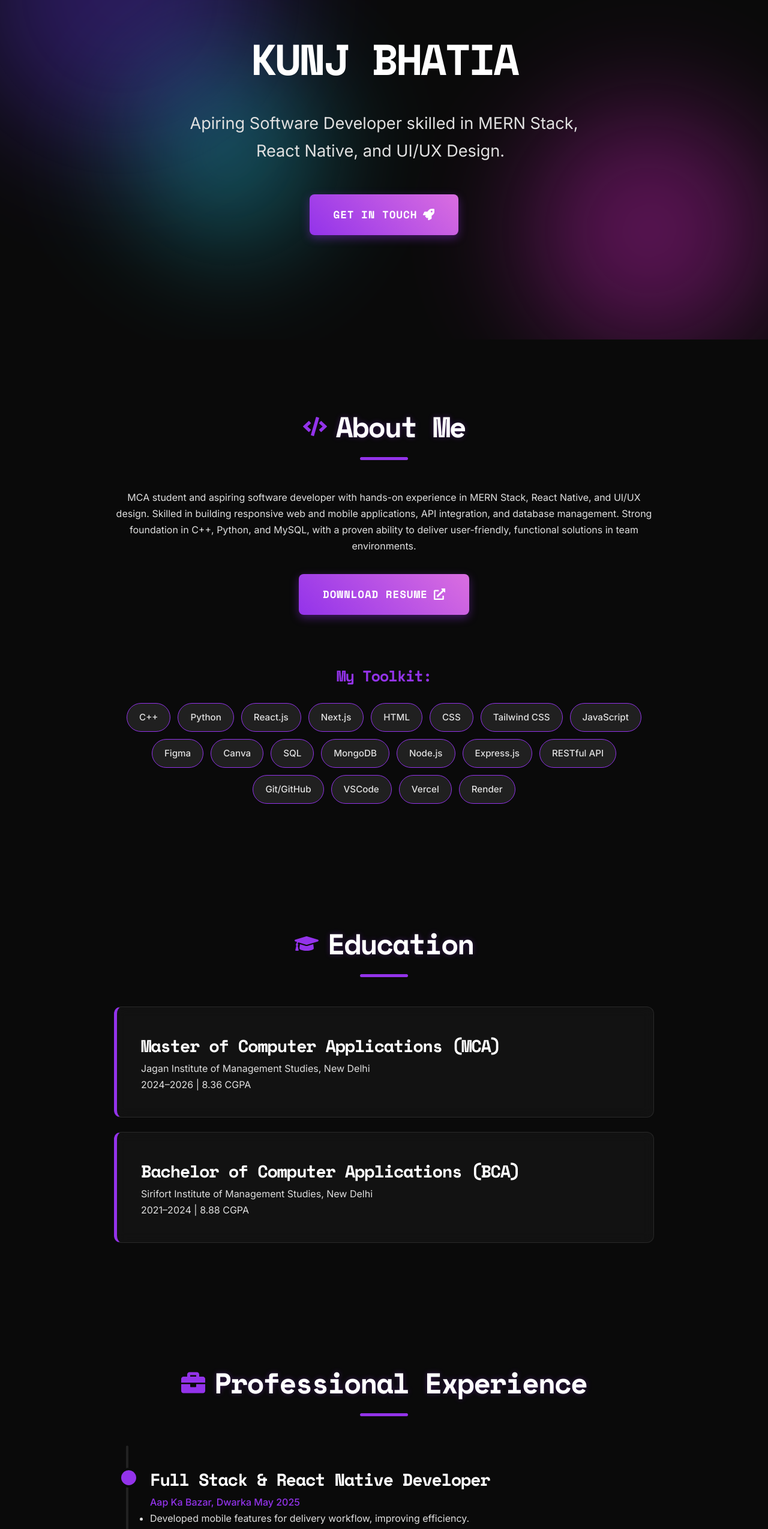
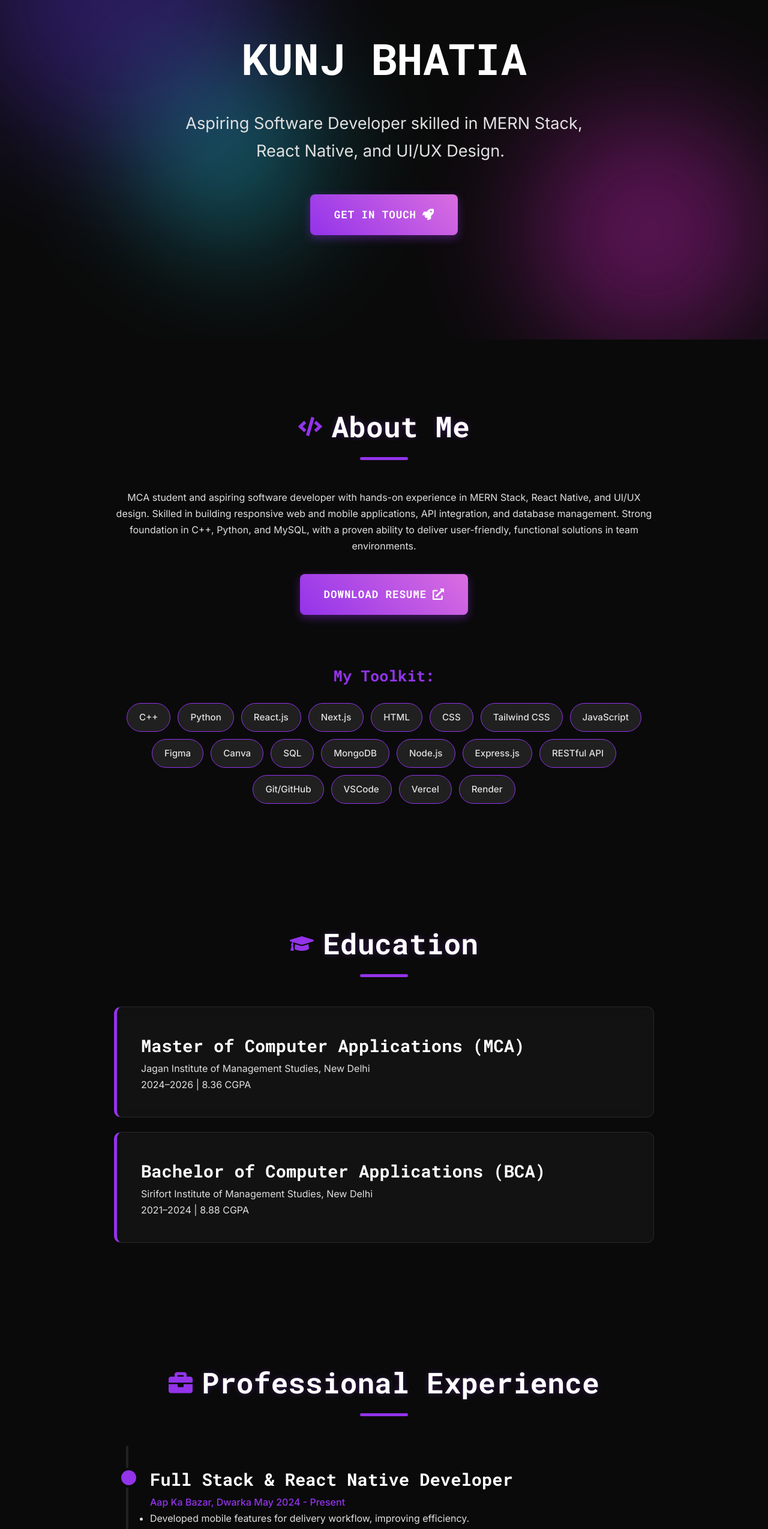
Before and after one commit to kunjbhatia23/Portfolio, a React (Vite) app in the folder kunjportfolio/: page / in a window 1280 px wide. Shown: the part 234-2783 px from the top of the page at 60% size. Built offline with nearby package versions, Linux system fonts and the light colour scheme.

Commit message:
Refactor typewriter hook for improved state management and update portfolio durations

```diff
--- a/kunjportfolio/src/App.jsx
+++ b/kunjportfolio/src/App.jsx
@@ -8,7 +8,7 @@ import {
 // --- CUSTOM HOOKS for advanced interactivity ---
 
 /**
- * Hook for the typewriter effect.
+ * Hook for the typewriter effect. (Corrected Version)
  * @param {string} text - The text to be typed out.
  * @param {number} speed - The typing speed in milliseconds.
  * @returns {string} - The text that has been typed so far.
@@ -20,15 +20,19 @@ const useTypewriter = (text, speed = 50) => {
         let i = 0;
         const typingInterval = setInterval(() => {
             if (i < text.length) {
-                setDisplayText(prevText => prevText + text.charAt(i));
+                // This is the key change.
+                // Instead of appending to previous state (which can be stale),
+                // we calculate the new state directly from the source `text`.
+                setDisplayText(text.substring(0, i + 1));
                 i++;
             } else {
                 clearInterval(typingInterval);
             }
         }, speed);
 
+        // This cleanup function is crucial and correct.
         return () => clearInterval(typingInterval);
-    }, [text, speed]);
+    }, [text, speed]); // Re-runs effect when `text` changes.
 
     return displayText;
 };
@@ -78,7 +82,7 @@ const portfolioData = {
         {
             role: "Full Stack & React Native Developer",
             company: "Aap Ka Bazar, Dwarka",
-            duration: "May 2025",
+            duration: "May 2024 - Present",
             description: [
                 "Developed mobile features for delivery workflow, improving efficiency.",
                 "Integrated APIs for real-time order fetching & optimized image uploads with Multer.",
@@ -88,7 +92,7 @@ const portfolioData = {
         {
             role: "React.js Frontend Intern",
             company: "Globtier Infotech, Noida",
-            duration: "Jul – Aug 2024",
+            duration: "Jul – Aug 2023",
             description: [
                 "Developed projects including a Book List app, an API-integrated chatbot, and a To-Do List.",
                 "Collaborated using GitHub workflows, reducing merge conflicts and improving delivery speed."
@@ -499,11 +503,11 @@ const Footer = () => {
 
 const StyleTag = () => (
     <style>{`
-        @import url('https://fonts.googleapis.com/css2?family=Space+Mono:wght@400;700&family=Inter:wght@400;500;700&display=swap');
+        @import url('https://fonts.googleapis.com/css2?family=Roboto+Mono:wght@400;700&family=Inter:wght@400;500;700&display=swap');
 
         /* --- THEME AND GLOBAL STYLES --- */
         :root {
-            --font-heading: 'Space Mono', monospace;
+            --font-heading: 'Roboto Mono', monospace;
             --font-body: 'Inter', sans-serif;
             --container-width: 1200px;
             --transition-speed: 0.3s;
@@ -611,7 +615,11 @@ const StyleTag = () => (
             padding: 6rem 0; position: relative; z-index: 2;
         }
 
-        h1, h2, h3 { font-family: var(--font-heading); color: var(--heading-color); font-weight: 700; letter-spacing: -0.05em; }
+        h1, h2, h3 {
+            font-family: var(--font-heading);
+            color: var(--heading-color);
+            font-weight: 700;
+        }
         h1 { font-size: 4.5rem; }
         h2 { font-size: 3rem; }
         h3 { font-size: 1.8rem; }
```
